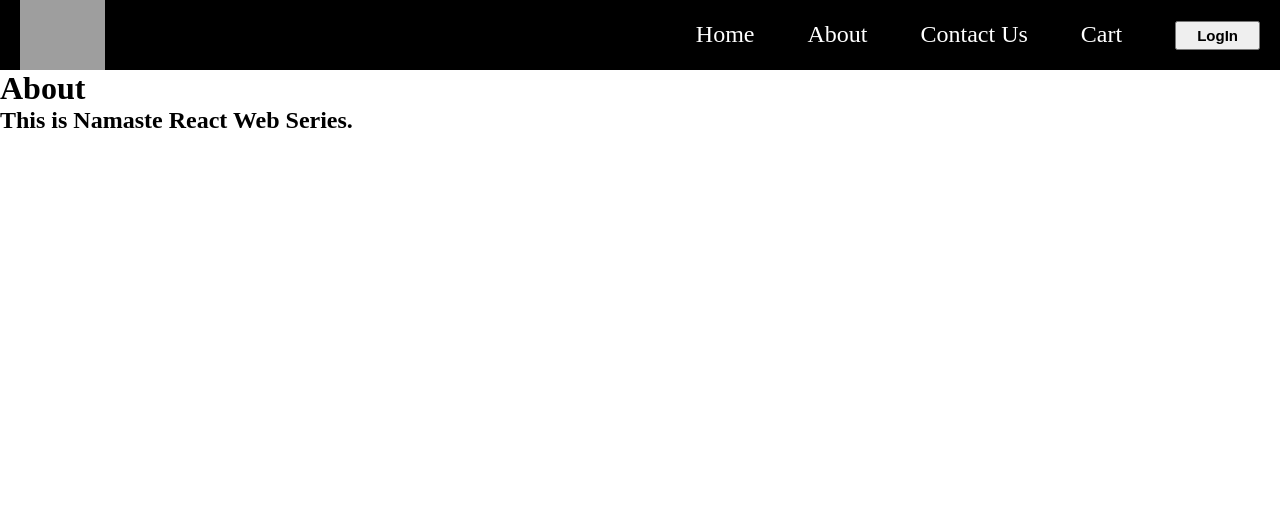
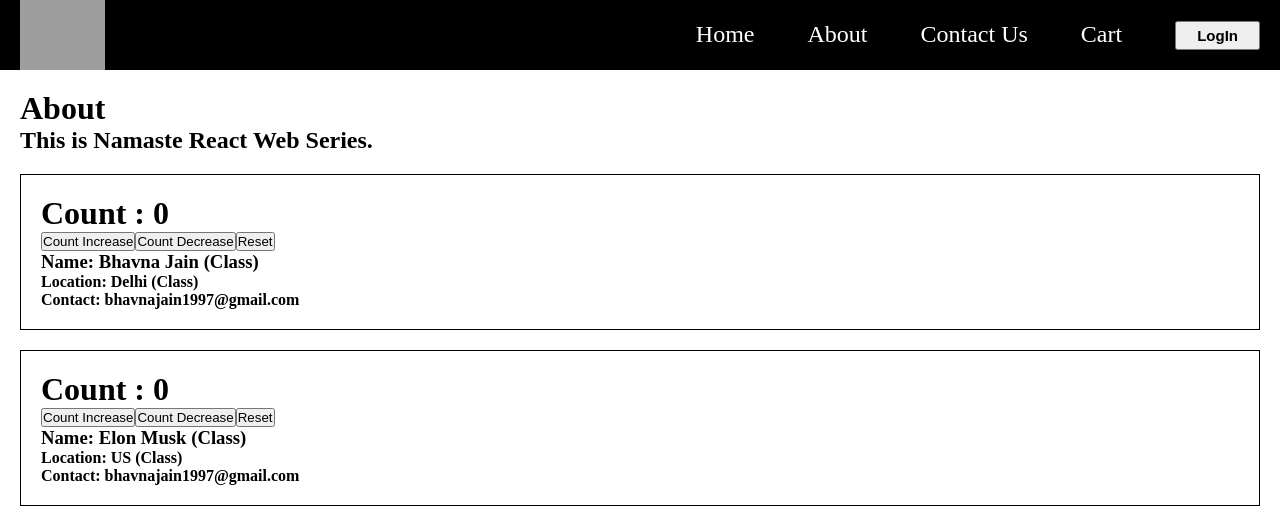
Before and after one commit to bhavnajain1997/React-Notes, a React (Vite) app in the folder Episode-4 show me the code/: page /about in a window 1280 px wide. Shown: the top 524 px of the page. Built offline with nearby package versions, Linux system fonts and the light colour scheme; grey boxes are pictures that could not be loaded.

Commit message:
Lifecyclemethod

```diff
--- a/Episode-4 show me the code/index.css
+++ b/Episode-4 show me the code/index.css
@@ -113,3 +113,14 @@
     text-decoration: none !important;
     color: #000 !important;
 }
+.menu{
+    padding: 30px;
+}
+.user-card{
+    border: 1px solid #000;
+    padding: 20px;
+   margin-top: 20px;
+}
+.about{
+    margin: 20px;
+}
--- a/Episode-4 show me the code/src/Components/About.js
+++ b/Episode-4 show me the code/src/Components/About.js
@@ -1,10 +1,28 @@
-const About = () => {
-    return (
-        <div>
-            <h1>About</h1>
-            <h2>This is Namaste React Web Series.</h2>
-        </div>
-    )
+import User from "./User";
+import UserClass from "./UserClass";
+import React from "react";
+
+
+class About extends React.Component {
+    constructor(props){
+        super(props);
+        console.log("Parent Constructor");
+    }
+    componentDidMount(){
+        console.log("Parent Component Did Mount")
+    }
+    render(){
+        console.log("Parent Render");
+        return (
+            <div className="about">
+                <h1>About</h1>
+                <h2>This is Namaste React Web Series.</h2>
+                {/* <User name = {"Bhavna Jain (function)"} /> */}
+                < UserClass name = {"Bhavna Jain (Class)"} location = {"Delhi (Class)"}/>
+                < UserClass name = {"Elon Musk (Class)"} location = {"US (Class)"}/>
+            </div>
+        )
+    }
 }
 
 export default About;
--- a/Episode-4 show me the code/src/Components/Body.js
+++ b/Episode-4 show me the code/src/Components/Body.js
@@ -29,28 +29,30 @@ console.log(json)
     // else
       return (listOfRestaurant === 0) ? <Shimmer/> : (
       <div className="body-container">
-        <div className="search">
-            <input type="text" className="search-box" value={searchText} onChange={(e) => {
+        <div className="filter">
+            <button className="filter-btn" onClick={() => {
+              console.log("click")
+              let filterRestaurant = listOfRestaurant.filter((restro) => {
+                // return restro.info.avgRating < 4.5
+                console.log(restro)
+              })
+              setListOfRestaurant(filterRestaurant)
+            }}>Top Rated Restaurants</button>
+
+          <div className="search">
+            <input className="search-box" value={searchText} onChange={(e) => {
               setSearchText(e.target.value)
             }} />
-            <button className="search-btn" onClick={()=>{
+            <button className="search-btn" onClick={() => {
               const filterListRestaurant = listOfRestaurant.filter((res) => {
                 return res.info.name.toLowerCase().includes(searchText.toLowerCase());
               })
               setFilterListRestaurant(filterListRestaurant)
             }}>Search</button>
           </div>
-          <div className="filter">
+          </div>
 
-            <button className="filter-btn" onClick={() => {
-              let filterRestaurant = listOfRestaurant.filter((res) => {
-               return res.info.avgRating > 4.5;
-              })
-              setListOfRestaurant(filterRestaurant);
-            }}>
-                Top Rated Restaurants
-                </button>
-          </div>
+
         <div className="restaurant-container">
         {
         filterListRestaurant.map((restaurant) => {
--- a/Episode-4 show me the code/src/Components/Header.js
+++ b/Episode-4 show me the code/src/Components/Header.js
@@ -5,7 +5,7 @@ const Header = () => {
   const [btnNameReact, setBtnNameReact] = useState("LogIn");
 
   useEffect(() => {
-   console.log("useEffect called");
+   //console.log("useEffect called");
   }, []);
     return (
       <div id="heading" className="header">
--- a/Episode-4 show me the code/src/Components/RestaurantCard.js
+++ b/Episode-4 show me the code/src/Components/RestaurantCard.js
@@ -7,7 +7,7 @@ const RestaurantCard = (props) => {
       name,
       avgRating,
       cuisines,
-    } = resData?.info
+    } = resData?.info;
     return (
       <div className="restro-card">
         <img
--- a/Episode-4 show me the code/src/Components/RestaurantMenu.js
+++ b/Episode-4 show me the code/src/Components/RestaurantMenu.js
@@ -17,7 +17,7 @@ const RestaurantMenu = () => {
 
         const json = await data.json();
 
-        console.log(json);
+        //console.log(json);
         setResInfo(json.data);
     };
     if(resInfo === null){
@@ -33,7 +33,7 @@ const RestaurantMenu = () => {
     resInfo?.cards[0]?.card?.card?.info;
 
     const {itemCards} = resInfo?.cards[2]?.groupedCard?.cardGroupMap?.REGULAR?.cards[2]?.card?.card;
-    console.log(itemCards);
+   // console.log(itemCards);
     return (
         <div className="menu">
             <h1>{name}</h1>
--- /dev/null
+++ b/Episode-4 show me the code/src/Components/User.js
@@ -0,0 +1,10 @@
+const User = (props) => {
+    return(
+        <div className="user-card">
+            <h3>Name: {props.name}</h3>
+            <h4>Location: Delhi</h4>
+            <h4>Contact: bhavnajain1997@gmail.com</h4>
+        </div>
+    )
+}
+export default User;
--- /dev/null
+++ b/Episode-4 show me the code/src/Components/UserClass.js
@@ -0,0 +1,54 @@
+import React from "react";
+import User from "./User";
+
+class UserClass extends React.Component {
+    constructor (props){
+        super(props);
+       // console.log(props);
+       console.log(this.props.name + "Children Constructor");
+        this.state = {
+           count : 0,
+           countdecrease : 0,
+           reset : 0
+        }
+    }
+    componentDidMount (){
+        console.log(this.props.name + "Child Component Did Mount")
+        //API Calls Here
+
+    }
+    render(){
+        console.log("Children Render");
+        const {name, location} = this.props;
+        const {count} = this.state;
+        return(
+            <div className="user-card">
+                <h1>Count : {count}</h1>
+                <button onClick={() => {
+                  //NEver update state variable directly to
+                  this.setState({
+                    count : this.state.count + 1
+                })
+                   console.log(this.state.count)
+                }}>Count Increase</button>
+                <button onClick={() => {
+                    this.setState({
+                        count : this.state.count - 1
+                    })
+                }}>Count Decrease</button>
+                <button onClick={() => {
+                    this.setState({
+                        count : 0
+                    }
+
+                    )
+                }}>Reset</button>
+                <h3>Name: {name}</h3>
+                <h4>Location: {location}</h4>
+                <h4>Contact: bhavnajain1997@gmail.com</h4>
+            </div>
+        )
+    }
+};
+
+export default UserClass;
```
Also changed, not shown: 1 other file (tests, documents, lock files or other folders).
